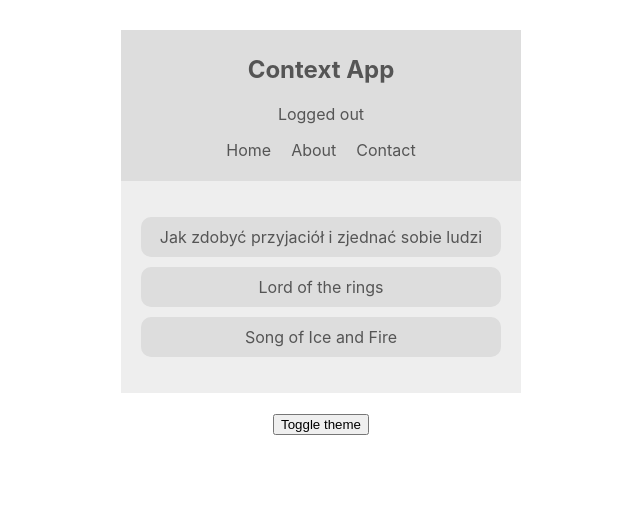
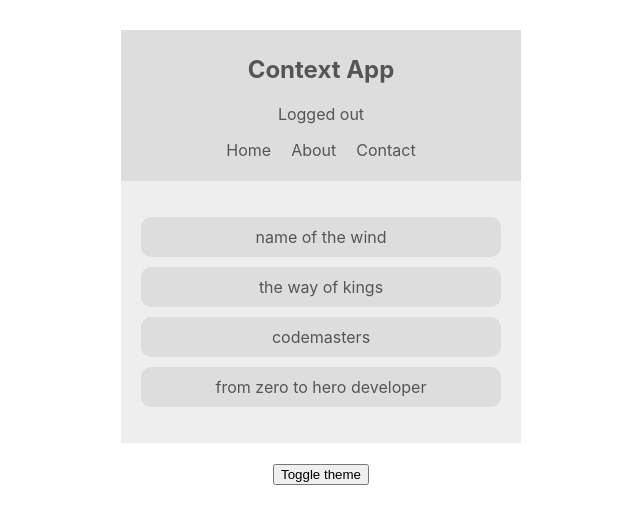
Before and after one commit to MarcinJarowski/HooksAndContext, a React (Create React App) app: page / in a window 1280 px wide. Shown: the top 524 px of the page, without its empty margins (319-959 px from the left). Built offline with nearby package versions, Linux system fonts and the light colour scheme.

Commit message:
create functional BookContext

```diff
--- a/src/App.js
+++ b/src/App.js
@@ -4,14 +4,17 @@
 import ThemeContextProvider from "./contexts/ThemeContext";
 import ThemeToggle from "./contexts/ThemeToggle";
 import AuthContextProvider from "./contexts/AuthContext";
-
+import BookContextProvider from "./contexts/BookContext.js";
 function App() {
   return (
     <div className="App">
       <ThemeContextProvider>
         <AuthContextProvider>
           <Navbar></Navbar>
-          <BookList></BookList>
+          <BookContextProvider>
+            <BookList></BookList>
+          </BookContextProvider>
+
           <ThemeToggle></ThemeToggle>
         </AuthContextProvider>
       </ThemeContextProvider>
--- a/src/components/BookList.js
+++ b/src/components/BookList.js
@@ -1,8 +1,10 @@
 import React, { useContext } from "react";
 import { ThemeContext } from "../contexts/ThemeContext";
+import { BookContext } from "../contexts/BookContext";
 
 const BookList = () => {
   const { isLightTheme, light, dark } = useContext(ThemeContext);
+  const { books } = useContext(BookContext);
   const theme = isLightTheme ? light : dark;
   return (
     <div
@@ -10,11 +12,13 @@
       style={{ color: theme.syntax, background: theme.bg }}
     >
       <ul>
-        <li style={{ background: theme.ui }}>
-          Jak zdobyć przyjaciół i zjednać sobie ludzi
-        </li>
-        <li style={{ background: theme.ui }}>Lord of the rings</li>
-        <li style={{ background: theme.ui }}>Song of Ice and Fire</li>
+        {books.map(book => {
+          return (
+            <li key={book.id} style={{ background: theme.ui }}>
+              {book.title}
+            </li>
+          );
+        })}
       </ul>
     </div>
   );
--- /dev/null
+++ b/src/contexts/BookContext.js
@@ -0,0 +1,19 @@
+import React, { createContext, useState } from "react";
+
+export const BookContext = createContext();
+
+const BookContextProvider = props => {
+  const [books, setBooks] = useState([
+    { title: "name of the wind", id: 1 },
+    { title: "the way of kings", id: 2 },
+    { title: "codemasters", id: 3 },
+    { title: "from zero to hero developer", id: 4 }
+  ]);
+  return (
+    <BookContext.Provider value={{ books }}>
+      {props.children}
+    </BookContext.Provider>
+  );
+};
+
+export default BookContextProvider;
--- a/src/contexts/ThemeToggle.js
+++ b/src/contexts/ThemeToggle.js
@@ -1,14 +1,9 @@
-import React from "react";
+import React, { useContext } from "react";
 import { ThemeContext } from "./ThemeContext";
 
-class ThemeToggle extends React.Component {
-  state = {};
-  static contextType = ThemeContext;
-
-  render() {
-    const { toggleTheme } = this.context;
-    return <button onClick={toggleTheme}>Toggle theme</button>;
-  }
-}
+const ThemeToggle = () => {
+  const { toggleTheme } = useContext(ThemeContext);
+  return <button onClick={toggleTheme}>Toggle theme</button>;
+};
 
 export default ThemeToggle;
```
